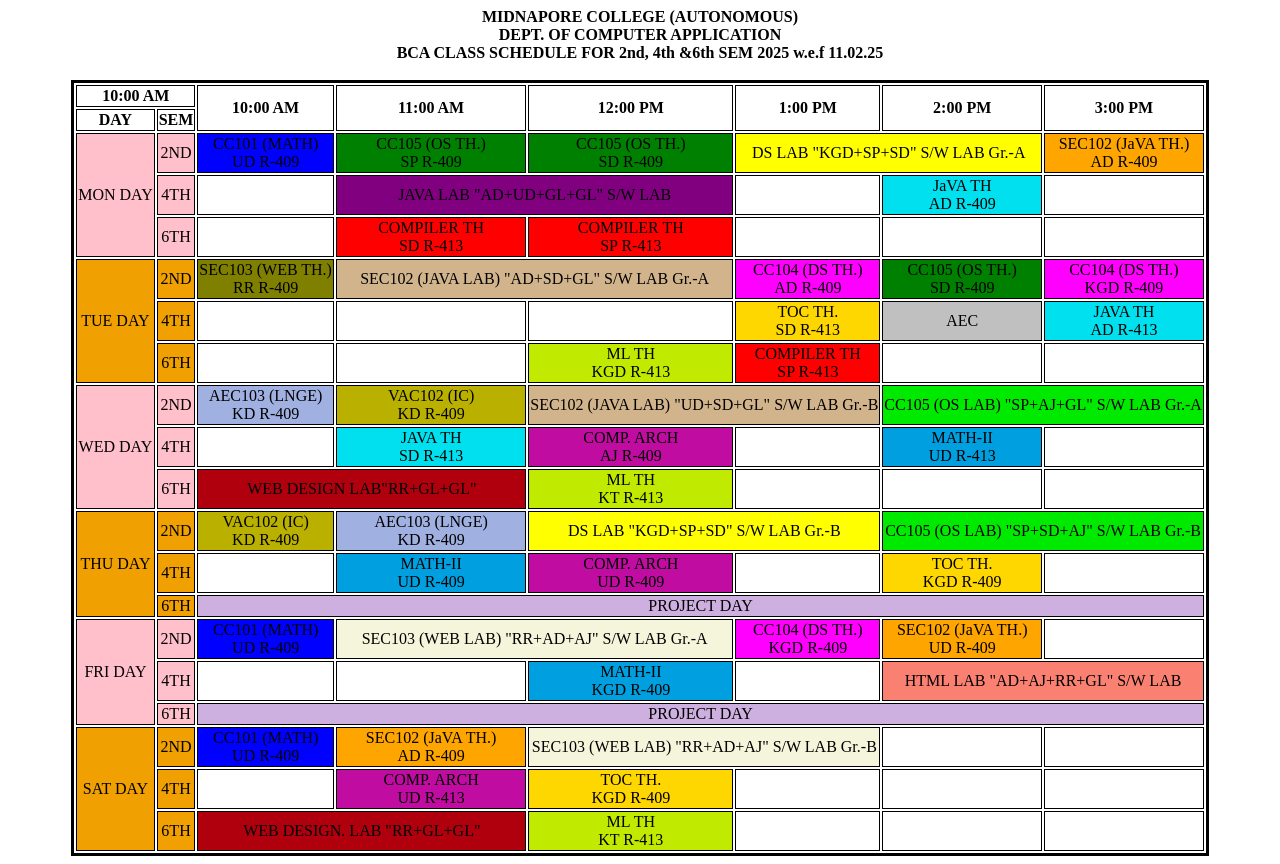
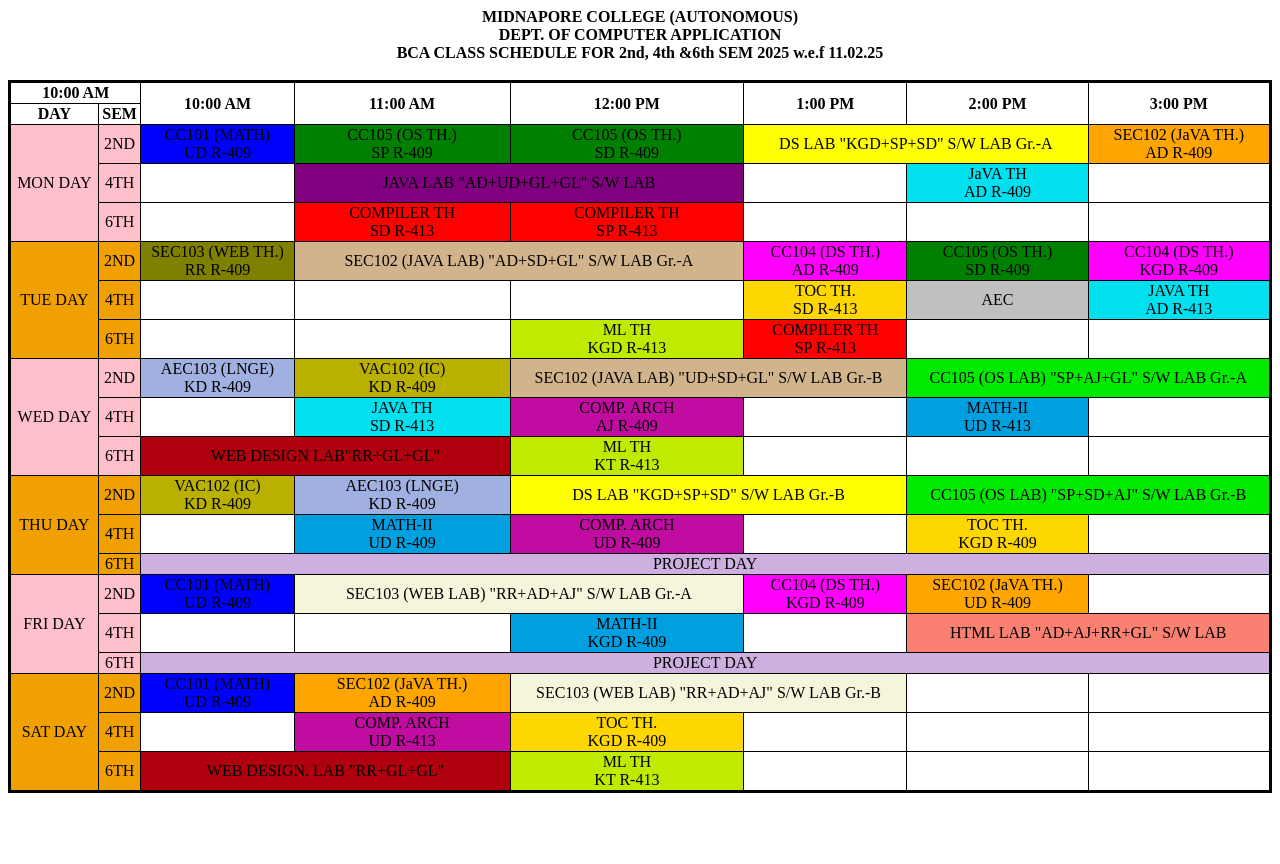
Before and after one commit to Janarajshekhar/HTML-Code, a plain HTML site: page class_routine.html in a window 1280 px wide. After the commit the page ends 801 px from the top, so only its background shows below. Drawn offline with Linux system fonts and the light colour scheme.

Commit message:
add images.html and linktags.html; enhance table.html with styling

```diff
--- a/class_routine.html
+++ b/class_routine.html
@@ -1,6 +1,13 @@
 <html>
     <head>
         <title>BCA 2ND, 4TH &6TH SEM ROUTINE</title>
+        <style>
+            table {
+                width: 100%;
+                border-collapse: collapse;
+                text-align: center;
+            }
+    </style>
     </head>
     <body>
         <b>
@@ -12,160 +19,160 @@
         <center>
             <table border="3" bordercolor="black">
                 <tr>
-                    <th align="center"colspan="2">10:00 AM</th>
-                    <th align="center"rowspan="2">10:00 AM</th>
-                    <th align="center"rowspan="2">11:00 AM</th>
-                    <th align="center"rowspan="2">12:00 PM</th>
-                    <th align="center"rowspan="2">1:00 PM</th>
-                    <th align="center"rowspan="2">2:00 PM</th>
-                    <th align="center"rowspan="2">3:00 PM</th>
+                    <th colspan="2">10:00 AM</th>
+                    <th rowspan="2">10:00 AM</th>
+                    <th rowspan="2">11:00 AM</th>
+                    <th rowspan="2">12:00 PM</th>
+                    <th rowspan="2">1:00 PM</th>
+                    <th rowspan="2">2:00 PM</th>
+                    <th rowspan="2">3:00 PM</th>
                 </tr>
                 <tr>
                     <th>DAY</th>
                     <th>SEM</th>
                 </tr>
                 <tr>
-                    <td align="center"rowspan="3" bgcolor="pink">MON DAY</td>
-                    <td align="center" bgcolor="pink">2ND</td>
-                    <td align="center" bgcolor="blue">CC101 (MATH)<br>UD R-409</td>
-                    <td align="center" bgcolor="green">CC105 (OS TH.)<br>SP R-409</td>
-                    <td align="center" bgcolor="green">CC105 (OS TH.)<br>SD R-409</td>
-                    <td align="center"colspan="2" bgcolor="yellow">DS LAB "KGD+SP+SD" S/W LAB Gr.-A</td>
-                    <td align="center" bgcolor="orange">SEC102 (JaVA TH.)<br>AD R-409</td>
+                    <td rowspan="3" bgcolor="pink">MON DAY</td>
+                    <td  bgcolor="pink">2ND</td>
+                    <td  bgcolor="blue">CC101 (MATH)<br>UD R-409</td>
+                    <td  bgcolor="green">CC105 (OS TH.)<br>SP R-409</td>
+                    <td  bgcolor="green">CC105 (OS TH.)<br>SD R-409</td>
+                    <td  colspan="2" bgcolor="yellow">DS LAB "KGD+SP+SD" S/W LAB Gr.-A</td>
+                    <td  bgcolor="orange">SEC102 (JaVA TH.)<br>AD R-409</td>
                 </tr>
                 <tr>
-                    <td align="center" bgcolor="pink">4TH</td>
+                    <td bgcolor="pink">4TH</td>
                     <td></td>
-                    <td align="center"colspan="2" bgcolor="purple">JAVA LAB "AD+UD+GL+GL" S/W LAB</td>
+                    <td colspan="2" bgcolor="purple">JAVA LAB "AD+UD+GL+GL" S/W LAB</td>
                     <td></td>
-                    <td align="center" bgcolor="olive green">JaVA TH<br>AD R-409</td>
+                    <td bgcolor="olive green">JaVA TH<br>AD R-409</td>
                     <td></td>
                 </tr>
                 <tr>
-                    <td align="center" bgcolor="pink">6TH</td>
+                    <td bgcolor="pink">6TH</td>
                     <td></td>
-                    <td align="center" bgcolor="red">COMPILER TH<br>SD R-413</td>
-                    <td align="center" bgcolor="red">COMPILER TH<br>SP R-413</td>
+                    <td bgcolor="red">COMPILER TH<br>SD R-413</td>
+                    <td bgcolor="red">COMPILER TH<br>SP R-413</td>
                     <td></td>
                     <td></td>
                     <td></td>
                 </tr>
                 <tr>
-                    <td align="center"rowspan="3" bgcolor="flax">TUE DAY</td>
-                    <td align="center"bgcolor="flax">2ND</td>
-                    <td align="center" bgcolor="olive">SEC103 (WEB TH.)<br>RR R-409</td>
-                    <td align="center"colspan="2" bgcolor="tan">SEC102 (JAVA LAB) "AD+SD+GL" S/W LAB Gr.-A</td>
-                    <td align="center" bgcolor="magenta">CC104 (DS TH.)<br>AD R-409</td>
-                    <td align="center" bgcolor="green">CC105 (OS TH.)<br>SD R-409</td>
-                    <td align="center" bgcolor="magenta">CC104 (DS TH.)<br>KGD R-409</td>
+                    <td rowspan="3" bgcolor="flax">TUE DAY</td>
+                    <td bgcolor="flax">2ND</td>
+                    <td bgcolor="olive">SEC103 (WEB TH.)<br>RR R-409</td>
+                    <td colspan="2" bgcolor="tan">SEC102 (JAVA LAB) "AD+SD+GL" S/W LAB Gr.-A</td>
+                    <td bgcolor="magenta">CC104 (DS TH.)<br>AD R-409</td>
+                    <td bgcolor="green">CC105 (OS TH.)<br>SD R-409</td>
+                    <td bgcolor="magenta">CC104 (DS TH.)<br>KGD R-409</td>
                 </tr>
                 <tr>
-                    <td align="center" bgcolor="flax">4TH</td>
+                    <td bgcolor="flax">4TH</td>
                     <td></td>
                     <td></td>
                     <td></td>
-                    <td align="center" bgcolor="gold">TOC TH.<br>SD R-413</td>
-                    <td align="center" bgcolor="silver">AEC</td>
-                    <td align="center" bgcolor="olive green">JAVA TH<br>AD R-413</td>
+                    <td bgcolor="gold">TOC TH.<br>SD R-413</td>
+                    <td bgcolor="silver">AEC</td>
+                    <td bgcolor="olive green">JAVA TH<br>AD R-413</td>
                 </tr>
                 <tr>
-                    <td align="center" bgcolor="flax">6TH</td>
+                    <td bgcolor="flax">6TH</td>
                     <td></td>
                     <td></td>
-                    <td align="center" bgcolor="cream">ML TH<br>KGD R-413</td>
-                    <td align="center" bgcolor="red">COMPILER TH<br>SP R-413</td>
+                    <td bgcolor="cream">ML TH<br>KGD R-413</td>
+                    <td bgcolor="red">COMPILER TH<br>SP R-413</td>
                     <td></td>
                     <td></td>
                 </tr>
                 <tr>
-                    <td align="center"rowspan="3" bgcolor="pink">WED DAY</td>
-                    <td align="center" bgcolor="pink">2ND</td>
-                    <td align="center" bgcolor="navyblue">AEC103 (LNGE)<br>KD R-409</td>
-                    <td align="center" bgcolor="baby">VAC102 (IC)<br>KD R-409</td>
-                    <td align="center"colspan="2" bgcolor="tan">SEC102 (JAVA LAB) "UD+SD+GL" S/W LAB Gr.-B</td>
-                    <td align="center"colspan="2" bgcolor="pineapple">CC105 (OS LAB) "SP+AJ+GL" S/W LAB Gr.-A</td>
+                    <td rowspan="3" bgcolor="pink">WED DAY</td>
+                    <td bgcolor="pink">2ND</td>
+                    <td bgcolor="navyblue">AEC103 (LNGE)<br>KD R-409</td>
+                    <td bgcolor="baby">VAC102 (IC)<br>KD R-409</td>
+                    <td colspan="2" bgcolor="tan">SEC102 (JAVA LAB) "UD+SD+GL" S/W LAB Gr.-B</td>
+                    <td colspan="2" bgcolor="pineapple">CC105 (OS LAB) "SP+AJ+GL" S/W LAB Gr.-A</td>
                 </tr>
                 <tr>
-                    <td align="center" bgcolor="pink">4TH</td>
+                    <td bgcolor="pink">4TH</td>
                     <td></td>
-                    <td align="center" bgcolor="olive green">JAVA TH<br>SD R-413</td>
-                    <td align="center" bgcolor="charcoal">COMP. ARCH<br>AJ R-409</td>
+                    <td bgcolor="olive green">JAVA TH<br>SD R-413</td>
+                    <td bgcolor="charcoal">COMP. ARCH<br>AJ R-409</td>
                     <td></td>
-                    <td align="center" bgcolor="slate">MATH-II<br>UD R-413</td>
+                    <td bgcolor="slate">MATH-II<br>UD R-413</td>
                     <td></td>
                 </tr>
                 <tr>
-                    <td align="center" bgcolor="pink">6TH</td>
-                    <td align="center"colspan="2" bgcolor="bronze">WEB DESIGN LAB"RR+GL+GL"</td>
-                    <td align="center" bgcolor="cream">ML TH<br>KT R-413</td>
+                    <td bgcolor="pink">6TH</td>
+                    <td colspan="2" bgcolor="bronze">WEB DESIGN LAB"RR+GL+GL"</td>
+                    <td bgcolor="cream">ML TH<br>KT R-413</td>
                     <td></td>
                     <td></td>
                     <td></td>
                 </tr>
                 <tr>
-                    <td align="center"rowspan="3" bgcolor="flax">THU DAY</td>
-                    <td align="center" bgcolor="flax">2ND</td>
-                    <td align="center" bgcolor="baby">VAC102 (IC)<br>KD R-409</td>
-                    <td align="center" bgcolor="navyblue">AEC103 (LNGE)<br>KD R-409</td>
-                    <td align="center"colspan="2" bgcolor="yellow">DS LAB "KGD+SP+SD" S/W LAB Gr.-B</td>
-                    <td align="center"colspan="2" bgcolor="pineapple">CC105 (OS LAB) "SP+SD+AJ" S/W LAB Gr.-B</td>
+                    <td rowspan="3" bgcolor="flax">THU DAY</td>
+                    <td bgcolor="flax">2ND</td>
+                    <td bgcolor="baby">VAC102 (IC)<br>KD R-409</td>
+                    <td bgcolor="navyblue">AEC103 (LNGE)<br>KD R-409</td>
+                    <td colspan="2" bgcolor="yellow">DS LAB "KGD+SP+SD" S/W LAB Gr.-B</td>
+                    <td colspan="2" bgcolor="pineapple">CC105 (OS LAB) "SP+SD+AJ" S/W LAB Gr.-B</td>
                 </tr>
                 <tr>
-                    <td align="center" bgcolor="flax">4TH</td>
+                    <td bgcolor="flax">4TH</td>
                     <td></td>
-                    <td align="center" bgcolor="slate">MATH-II<br>UD R-409</td>
-                    <td align="center" bgcolor="charcoal">COMP. ARCH<br>UD R-409</td>
+                    <td bgcolor="slate">MATH-II<br>UD R-409</td>
+                    <td bgcolor="charcoal">COMP. ARCH<br>UD R-409</td>
                     <td></td>
-                    <td align="center" bgcolor="gold">TOC TH.<br>KGD R-409</td>
+                    <td bgcolor="gold">TOC TH.<br>KGD R-409</td>
                     <td></td>
                 </tr>
                 <tr>
-                    <td align="center" bgcolor="flax">6TH</td>
-                    <td align="center"colspan="6" bgcolor="ice blue">PROJECT DAY</td>
+                    <td bgcolor="flax">6TH</td>
+                    <td colspan="6" bgcolor="ice blue">PROJECT DAY</td>
                 </tr>
                 <tr>
-                    <td align="center"rowspan="3" bgcolor="pink">FRI DAY</td>
-                    <td align="center" bgcolor="pink">2ND</td>
-                    <td align="center" bgcolor="blue">CC101 (MATH)<br>UD R-409</td>
-                    <td align="center"colspan="2" bgcolor="beige">SEC103 (WEB LAB) "RR+AD+AJ" S/W LAB Gr.-A</td>
-                    <td align="center" bgcolor="magenta">CC104 (DS TH.)<br>KGD R-409</td>
-                    <td align="center" bgcolor="orange">SEC102 (JaVA TH.)<br>UD R-409</td>
+                    <td rowspan="3" bgcolor="pink">FRI DAY</td>
+                    <td bgcolor="pink">2ND</td>
+                    <td bgcolor="blue">CC101 (MATH)<br>UD R-409</td>
+                    <td colspan="2" bgcolor="beige">SEC103 (WEB LAB) "RR+AD+AJ" S/W LAB Gr.-A</td>
+                    <td bgcolor="magenta">CC104 (DS TH.)<br>KGD R-409</td>
+                    <td bgcolor="orange">SEC102 (JaVA TH.)<br>UD R-409</td>
                     <td></td>
                 </tr>
                 <tr>
-                    <td align="center" bgcolor="pink">4TH</td>
+                    <td bgcolor="pink">4TH</td>
                     <td></td>
                     <td></td>
-                    <td align="center" bgcolor="slate">MATH-II<br>KGD R-409</td>
+                    <td bgcolor="slate">MATH-II<br>KGD R-409</td>
                     <td></td>
-                    <td align="center"colspan="2" bgcolor="salmon">HTML LAB "AD+AJ+RR+GL" S/W LAB</td>
+                    <td colspan="2" bgcolor="salmon">HTML LAB "AD+AJ+RR+GL" S/W LAB</td>
                 </tr>
                 <tr>
-                    <td align="center" bgcolor="pink">6TH</td>
-                    <td align="center"colspan="6" bgcolor="ice blue">PROJECT DAY</td>
+                    <td bgcolor="pink">6TH</td>
+                    <td colspan="6" bgcolor="ice blue">PROJECT DAY</td>
                 </tr>
                 <tr>
-                    <td align="center"rowspan="3" bgcolor="flax">SAT DAY</td>
-                    <td align="center" bgcolor="flax">2ND</td>
-                    <td align="center" bgcolor="blue">CC101 (MATH)<br>UD R-409</td>
-                    <td align="center" bgcolor="orange">SEC102 (JaVA TH.)<br>AD R-409</td>
-                    <td align="center"colspan="2" bgcolor="beige">SEC103 (WEB LAB) "RR+AD+AJ" S/W LAB Gr.-B</td>
+                    <td rowspan="3" bgcolor="flax">SAT DAY</td>
+                    <td bgcolor="flax">2ND</td>
+                    <td bgcolor="blue">CC101 (MATH)<br>UD R-409</td>
+                    <td bgcolor="orange">SEC102 (JaVA TH.)<br>AD R-409</td>
+                    <td colspan="2" bgcolor="beige">SEC103 (WEB LAB) "RR+AD+AJ" S/W LAB Gr.-B</td>
                     <td></td>
                     <td></td>
                 </tr>
                 <tr>
-                    <td align="center" bgcolor="flax">4TH</td>
+                    <td bgcolor="flax">4TH</td>
                     <td></td>
-                    <td align="center" bgcolor="charcoal">COMP. ARCH<br>UD R-413</td>
-                    <td align="center" bgcolor="gold">TOC TH.<br>KGD R-409</td>
+                    <td bgcolor="charcoal">COMP. ARCH<br>UD R-413</td>
+                    <td bgcolor="gold">TOC TH.<br>KGD R-409</td>
                     <td></td>
                     <td></td>
                     <td></td>
                 </tr>
                 <tr>
-                    <td align="center" bgcolor="flax">6TH</td>
-                    <td align="center"colspan="2" bgcolor="bronze">WEB DESIGN. LAB "RR+GL+GL"</td>
-                    <td align="center" bgcolor="cream">ML TH<br>KT R-413</td>
+                    <td bgcolor="flax">6TH</td>
+                    <td colspan="2" bgcolor="bronze">WEB DESIGN. LAB "RR+GL+GL"</td>
+                    <td bgcolor="cream">ML TH<br>KT R-413</td>
                     <td></td>
                     <td></td>
                     <td></td>
```
Also changed, not shown: images.html (added, +13 -0 lines), linktags.html (added, +21 -0 lines), table.html (+15 -0 lines).
